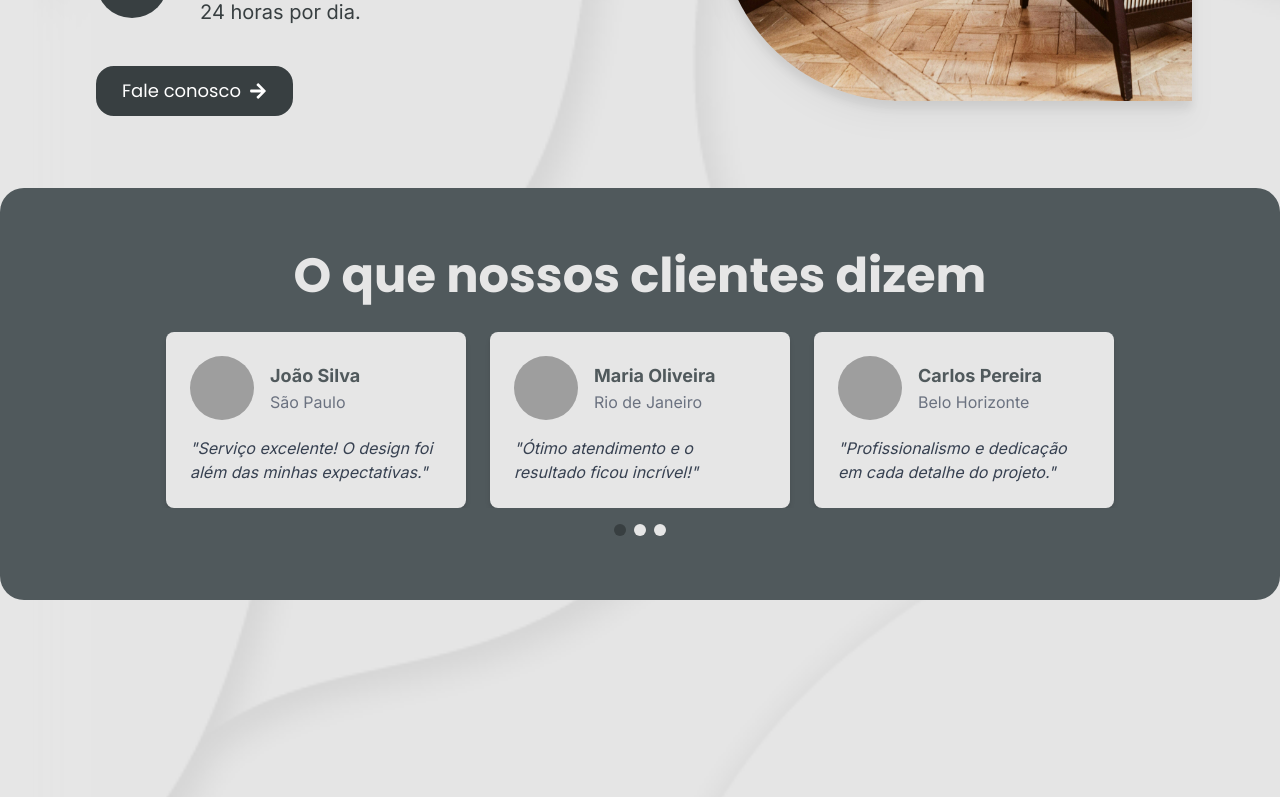
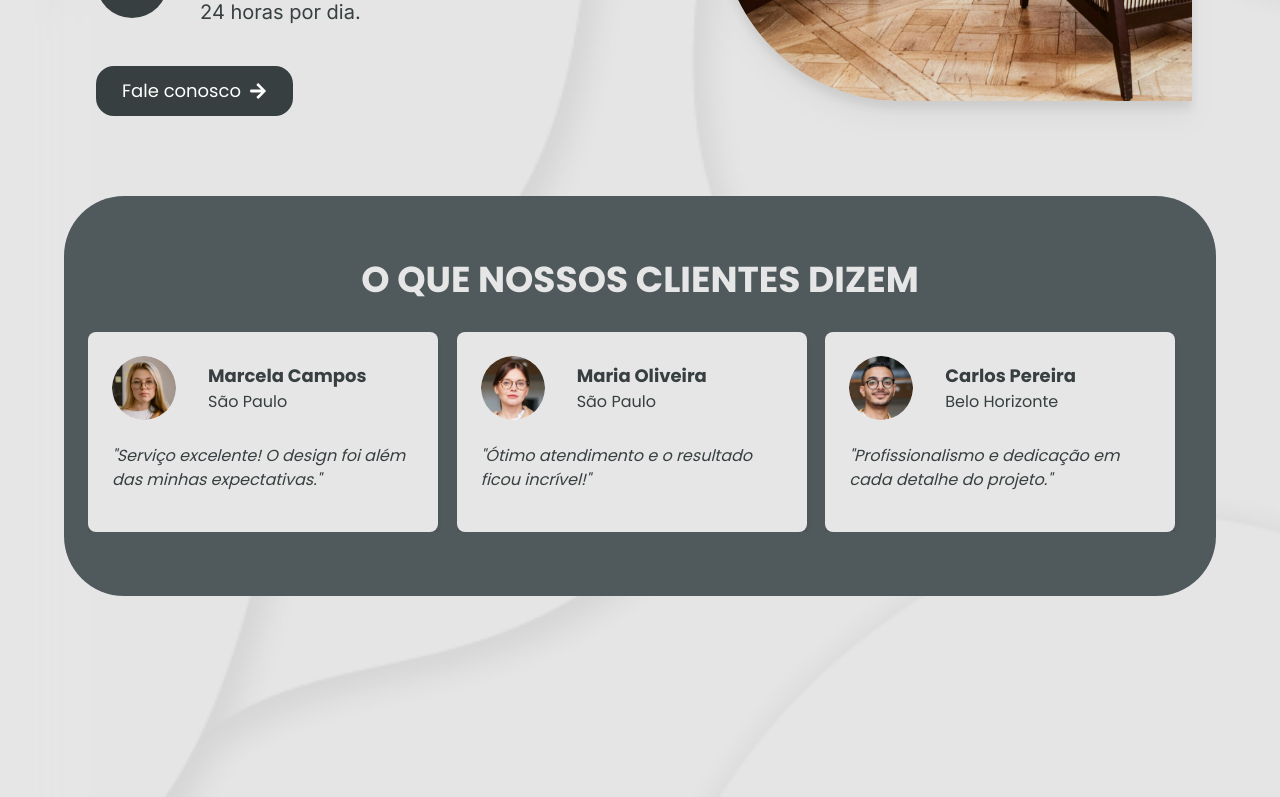
Before and after one commit to WillerLucoles/SiteHarmoniaInterior, a Next.js app: page / in a window 1280 px wide. Shown: the part 1993-2790 px from the top of the page. Built offline with nearby package versions, Linux system fonts and the light colour scheme; grey boxes are pictures that could not be loaded.

Commit message:
Testimonial_Update
Alteração feita no testemunhos de clientes.

```diff
--- a/package.json
+++ b/package.json
@@ -10,6 +10,7 @@
   },
   "dependencies": {
     "framer-motion": "^11.11.7",
+    "keen-slider": "^6.8.6",
     "next": "14.2.14",
     "react": "^18",
     "react-dom": "^18",
--- a/src/app/Components/Testimonials/testimonials.tsx
+++ b/src/app/Components/Testimonials/testimonials.tsx
@@ -1,5 +1,8 @@
 'use client'
-import { useState, useEffect, useRef } from "react";
+
+import React from 'react';
+import { useKeenSlider } from 'keen-slider/react';
+import 'keen-slider/keen-slider.min.css';
 
 interface Testimonial {
   photo: string;
@@ -7,139 +10,76 @@ interface Testimonial {
   city: string;
   testimonial: string;
 }
-// Array cards
+
 const testimonials: Testimonial[] = [
   {
-    photo: "/path/to/photo1.jpg",
-    name: "João Silva",
-    city: "São Paulo",
-    testimonial: "Serviço excelente! O design foi além das minhas expectativas."
+    photo: './testimonial/01.png',
+    name: 'Marcela Campos',
+    city: 'São Paulo',
+    testimonial: 'Serviço excelente! O design foi além das minhas expectativas.',
   },
   {
-    photo: "/path/to/photo2.jpg",
-    name: "Maria Oliveira",
-    city: "Rio de Janeiro",
-    testimonial: "Ótimo atendimento e o resultado ficou incrível!"
+    photo: './testimonial/02.png',
+    name: 'Maria Oliveira',
+    city: 'São Paulo',
+    testimonial: 'Ótimo atendimento e o resultado ficou incrível!',
   },
   {
-    photo: "/path/to/photo3.jpg",
-    name: "Carlos Pereira",
-    city: "Belo Horizonte",
-    testimonial: "Profissionalismo e dedicação em cada detalhe do projeto."
+    photo: './testimonial/03.png',
+    name: 'Carlos Pereira',
+    city: 'Belo Horizonte',
+    testimonial: 'Profissionalismo e dedicação em cada detalhe do projeto.',
   },
-
+  {
+    photo: './testimonial/04.png',
+    name: 'Célia Alda',
+    city: 'Contagem',
+    testimonial: 'Serviço entregue com excelencia e agilidade.',
+  },
 ];
 
-//Cards
-const TestimonialCard: React.FC<Testimonial> = ({ photo, name, city, testimonial }) => (
-  <div className="min-w-[300px] max-w-[300px] bg-lightgray p-6 rounded-lg shadow-md flex-shrink-0">
-    {/* Avatar */}
-    <div className="flex items-center mb-4">
-      <img
-        src={photo}
-        alt={`${name} photo`}
-        className="w-16 h-16 rounded-full mr-4"
-      />
-      <div>
-        <h3 className="font-bold text-lg">{name}</h3>
-        <p className="text-gray-500">{city}</p>
-      </div>
-    </div>
-    {/* Testemunho */}
-    <p className="text-gray-700 italic">"{testimonial}"</p>
-  </div>
-);
-
-export default function TestimonialsSection() {
-  const [currentIndex, setCurrentIndex] = useState<number>(0);
-  const carouselRef = useRef<HTMLDivElement>(null);
-
-  // Configurações para arrastar os cards
-  useEffect(() => {
-    const carousel = carouselRef.current;
-    let isDown = false;
-    let startX: number;
-    let scrollLeft: number;
-
-    const handleMouseDown = (e: MouseEvent) => {
-      isDown = true;
-      startX = e.pageX - carousel!.offsetLeft;
-      scrollLeft = carousel!.scrollLeft;
-    };
-
-    const handleMouseLeave = () => {
-      isDown = false;
-    };
-
-    const handleMouseUp = () => {
-      isDown = false;
-    };
-
-    const handleMouseMove = (e: MouseEvent) => {
-      if (!isDown) return;
-      e.preventDefault();
-      const x = e.pageX - carousel!.offsetLeft;
-      const walk = (x - startX) * 3;
-      carousel!.scrollLeft = scrollLeft - walk;
-    };
-
-    carousel!.addEventListener("mousedown", handleMouseDown);
-    carousel!.addEventListener("mouseleave", handleMouseLeave);
-    carousel!.addEventListener("mouseup", handleMouseUp);
-    carousel!.addEventListener("mousemove", handleMouseMove);
-
-    return () => {
-      carousel!.removeEventListener("mousedown", handleMouseDown);
-      carousel!.removeEventListener("mouseleave", handleMouseLeave);
-      carousel!.removeEventListener("mouseup", handleMouseUp);
-      carousel!.removeEventListener("mousemove", handleMouseMove);
-    };
-  }, []);
-
-  const totalSlides = testimonials.length;
-
-  // Atualiza o índice atual com base no scroll
-  const handleScroll = () => {
-    const carousel = carouselRef.current;
-    const scrollPosition = carousel!.scrollLeft;
-    const cardWidth = carousel!.clientWidth / 3; // Ajuste conforme o tamanho do card e o espaço
-    const newIndex = Math.round(scrollPosition / cardWidth);
-    setCurrentIndex(newIndex);
-  };
+export default function TestimonialsSlider() {
+  const [sliderRef] = useKeenSlider<HTMLDivElement>({
+    loop: true,
+    mode: 'free',
+    slides: {
+      perView: 1,
+      spacing: 2,
+    },
+    breakpoints: {
+      '(min-width: 640px)': {
+        slides: { perView: 2, spacing: 2 },
+      },
+      '(min-width: 1024px)': {
+        slides: { perView: 3, spacing: 2 },
+      },
+    },
+  });
 
   return (
-    <section className="max-w-[1350px] mx-auto bg-mediumgray py-16 rounded-3xl">
-      <div className="container mx-auto">
-        <h2 className="text-3xl md:text-5xl font-poppins font-bold text-center mb-8 text-lightgray">
-          O que nossos clientes dizem
+    <section className="max-w-[1980px] mx-auto px-4 sm:px-8 lg:px-16">
+      <div className="flex flex-col items-center p-6 mt-9 bg-mediumgray rounded-[60px] py-16">
+        <h2 className="text-4xl font-bold font-poppins text-center mb-8 text-lightgray">
+          O QUE NOSSOS CLIENTES DIZEM
         </h2>
-
-        {/* Carousel Container */}
-        <div
-          ref={carouselRef}
-          onScroll={handleScroll}
-          className="overflow-x-auto flex justify-center gap-6 snap-x snap-mandatory scroll-smooth"
-        >
-          {testimonials.map((item, index) => (
-            <TestimonialCard
-              key={index}
-              photo={item.photo}
-              name={item.name}
-              city={item.city}
-              testimonial={item.testimonial}
-            />
-          ))}
-        </div>
-
-        {/* Paginadores (Pontinhos) */}
-        <div className="flex justify-center mt-4">
-          {testimonials.map((_, index) => (
-            <div
-              key={index}
-              className={`w-3 h-3 rounded-full mx-1 ${
-                currentIndex === index ? "bg-darkgray" : "bg-lightgray"
-              }`}
-            />
+        <div ref={sliderRef} className="keen-slider">
+          {testimonials.map((testimonial, index) => (
+            <div key={index} className="keen-slider__slide">
+              <div className="bg-lightgray p-6 rounded-lg shadow-md w-[350px] h-[200px]">
+                <div className="flex items-center gap-4 mb-6">
+                  <img
+                    src={testimonial.photo}
+                    alt={`${testimonial.name} photo`}
+                    className="w-16 h-16 rounded-full mr-4"
+                  />
+                  <div>
+                    <h3 className="text-darkgray font-bold text-lg font-poppins">{testimonial.name}</h3>
+                    <p className="text-darkgray font-poppins">{testimonial.city}</p>
+                  </div>
+                </div>
+                <p className="text-darkgray italic font-poppins">"{testimonial.testimonial}"</p>
+              </div>
+            </div>
           ))}
         </div>
       </div>
--- a/src/app/Components/about.tsx
+++ b/src/app/Components/about.tsx
@@ -3,7 +3,7 @@ import { FaArrowRight, FaPhoneAlt } from "react-icons/fa";
 
 export default function About() {
   return (
-    <section className="max-w-[1980px] mx-auto flex flex-col-reverse sm:flex-row px-4 sm:px-8 md:px-6 lg:px-20 items-center mb-10">
+    <section className="max-w-[1980px] mx-auto flex flex-col-reverse sm:flex-row px-4 sm:px-8 md:px-6 lg:px-20 items-center mb-12">
       {/* Texto */}
       <div className="w-full sm:w-[50%] h-full flex items-center justify-center p-4">
         <div className="hero__text w-full flex flex-col items-start justify-center text-left lg:-mt-10">
```
Also changed, not shown: 1 other file (tests, documents, lock files or other folders).
